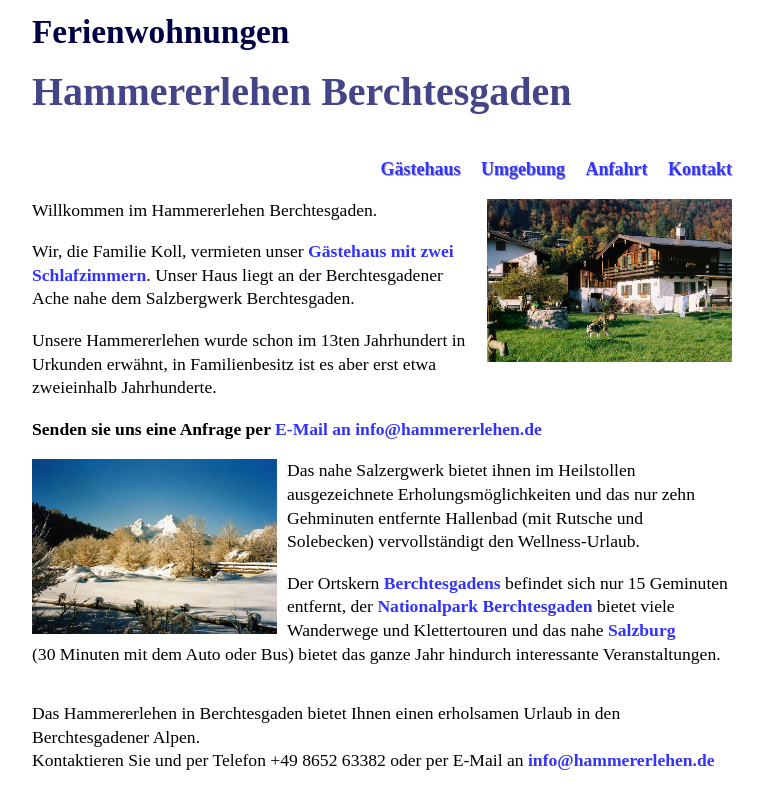
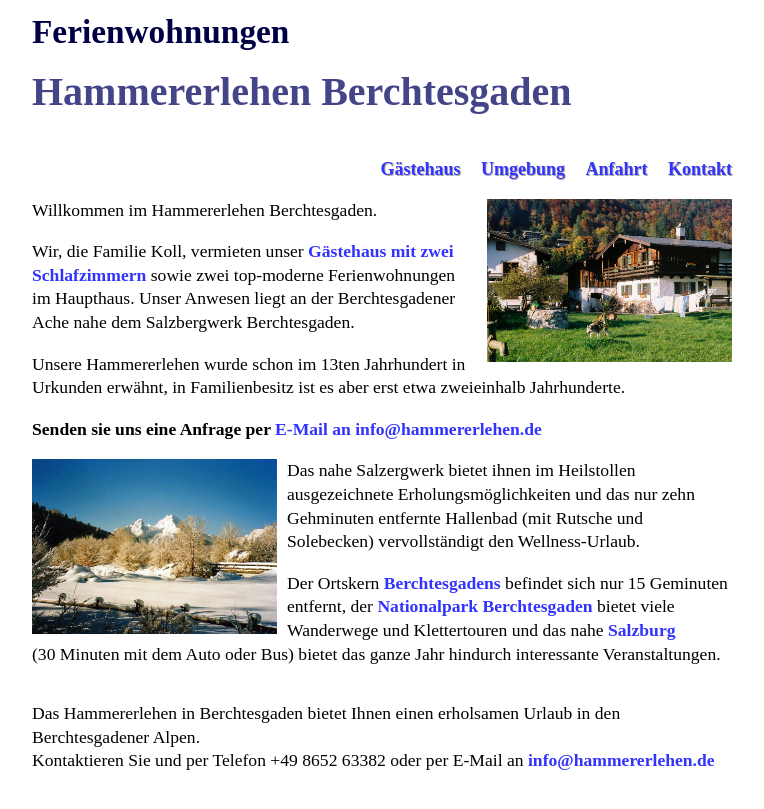
Before and after one commit to TomK32/website, a Jekyll site: the page built from index.html, in a window 1280 px wide. Shown: the top 809 px of the page, without its empty margins (258-1022 px from the left). Built offline with Jekyll 4.4.1, drawn with Linux system fonts in a browser that asks for light colours; some web fonts are replaced.

Commit message:
A little update

```diff
--- a/_layouts/default.html
+++ b/_layouts/default.html
@@ -2,8 +2,9 @@
 <html lang="en">
   <head>
     <meta charset="utf-8">
+    <meta name="Description" content="Ferienwohnungen und ein Ferienhaus in Berchtesgaden" />
     <title>{{ page.title }}</title>
-<link href='http://fonts.googleapis.com/css?family=Merienda+One|Delius' rel='stylesheet' type='text/css'>
+    <link href='http://fonts.googleapis.com/css?family=Merienda+One|Delius' rel='stylesheet' type='text/css'>
     <link rel="stylesheet" href="stylesheets/hammererlehen.css" type="text/css" media="screen">
     <link href='/images/favicon.ico' rel='shortcut icon' type='image/ico'>
   </head>
--- a/index.html
+++ b/index.html
@@ -6,7 +6,7 @@ title: Ferienwohnungen Hammererlehen in Berchtesgaden
 Willkommen im Hammererlehen Berchtesgaden.</p>
 
 
-<p>Wir, die Familie Koll, vermieten unser <strong><a href="gaestehaus">Gästehaus mit zwei Schlafzimmern</a></strong>. Unser Haus liegt an der Berchtesgadener Ache nahe dem Salzbergwerk Berchtesgaden.</p>
+<p>Wir, die Familie Koll, vermieten unser <strong><a href="gaestehaus">Gästehaus mit zwei Schlafzimmern</a></strong> sowie zwei top-moderne Ferienwohnungen im Haupthaus. Unser Anwesen liegt an der Berchtesgadener Ache nahe dem Salzbergwerk Berchtesgaden.</p>
 
 
 <p>Unsere Hammererlehen wurde schon im 13ten Jahrhundert in Urkunden erwähnt, in Familienbesitz ist es aber erst etwa zweieinhalb Jahrhunderte.</p>
```
